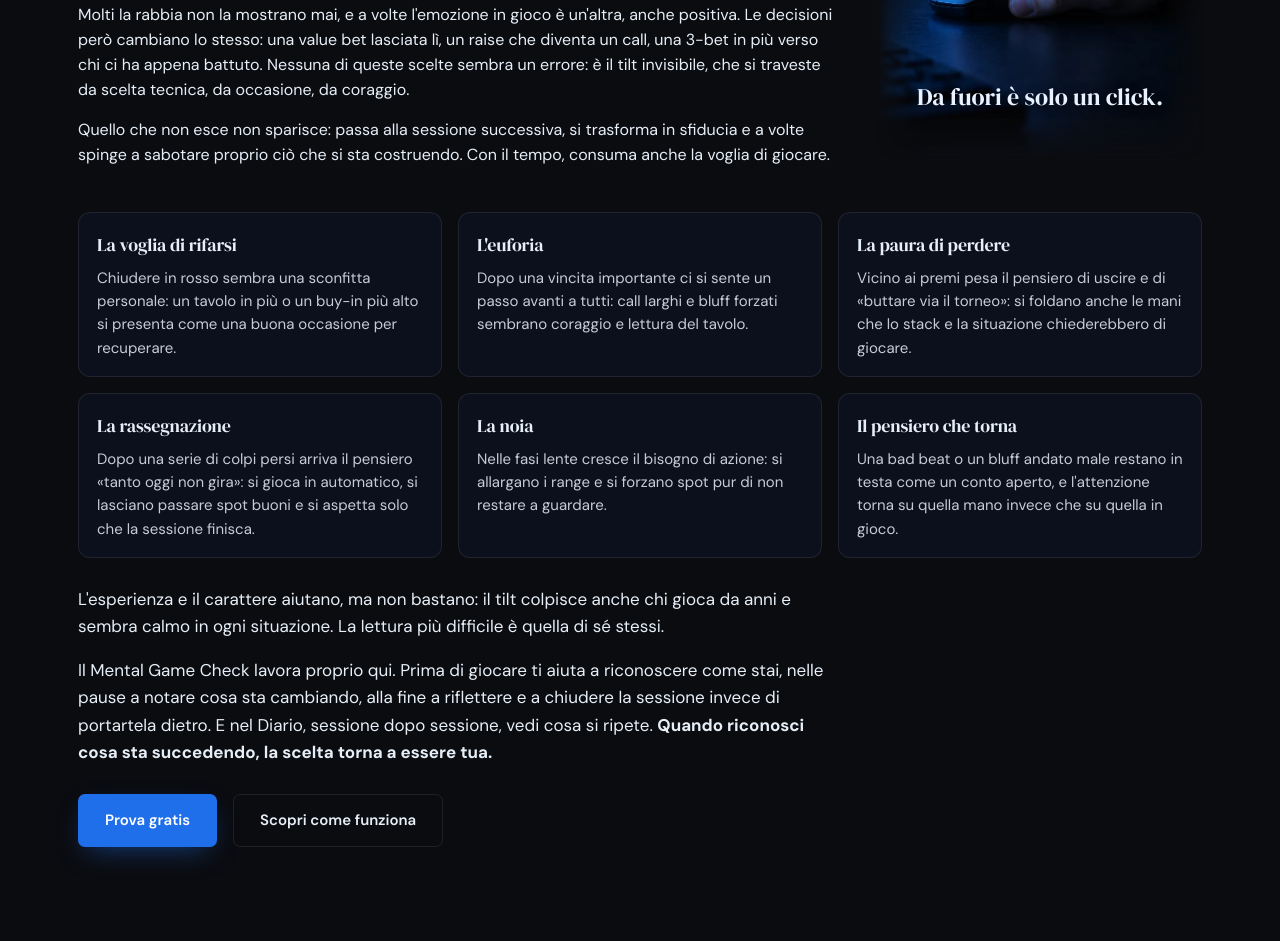
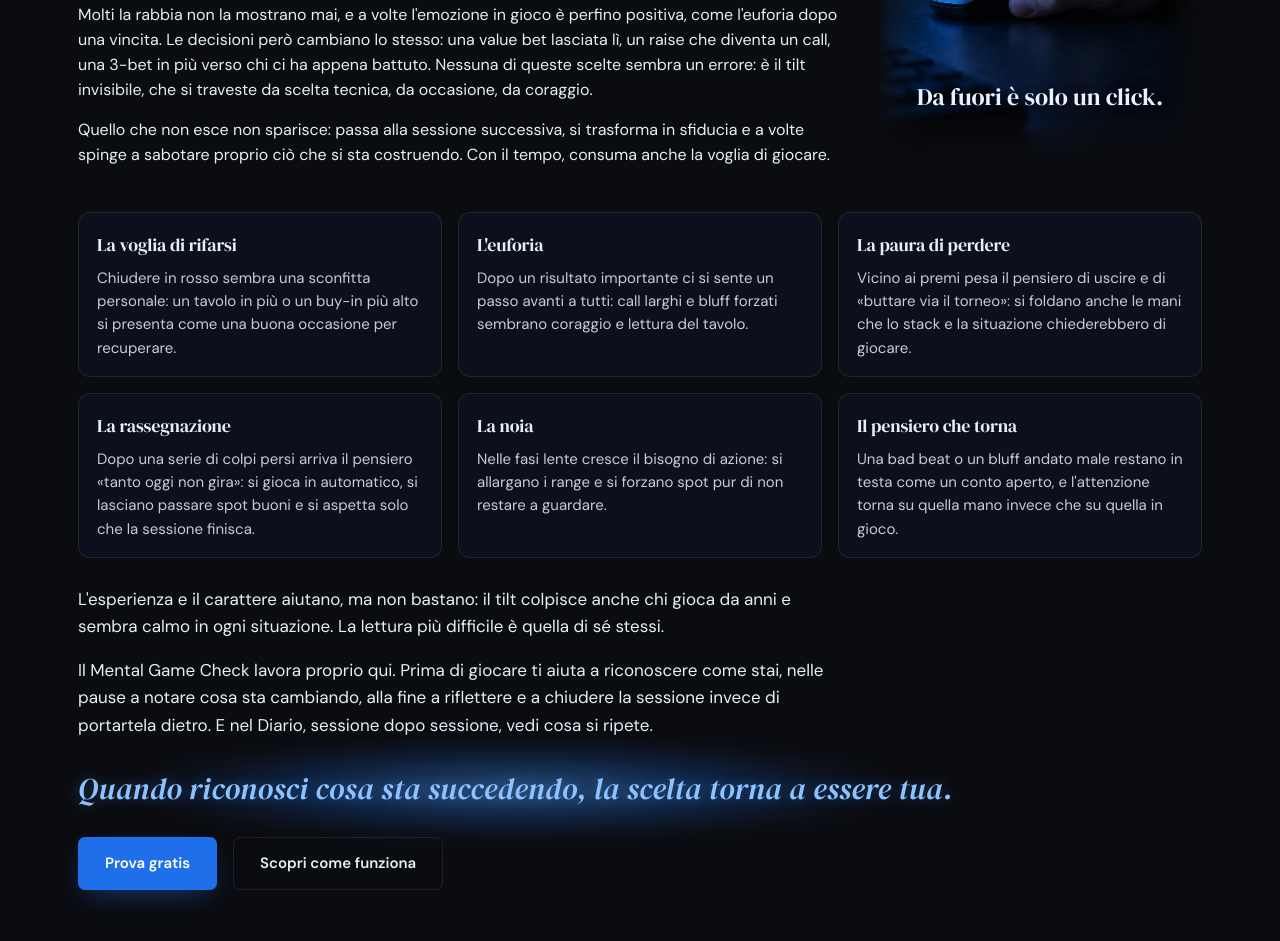
Before and after one commit to rucchettad/mindset-discipline-lab-landing, a plain HTML site: page index.html in a window 1280 px wide. Shown: the part 1799-2740 px from the top of the page. Drawn offline with Linux system fonts and the light colour scheme.

Commit message:
Add files via upload

```diff
--- a/index.html
+++ b/index.html
@@ -176,6 +176,15 @@
             mask-composite:intersect; }
   .foto-mano-dida{ position:absolute; left:0; right:0; bottom:10%; margin:0; padding:0 18px; text-align:center;
     font-family:'DM Serif Display',serif; font-size:24px; color:#e8f1ff; text-shadow:0 2px 12px rgba(0,0,0,.8); }
+  .frase-liberta{ margin:30px 0 10px; font-family:'DM Serif Display',serif; font-style:italic; font-weight:400;
+    font-size:clamp(22px,2.4vw,30px); line-height:1.35; color:#8cc2ff; letter-spacing:.3px;
+    text-shadow:0 0 14px rgba(88,166,255,.35); }
+  .frase-liberta .a-capo-tel{ display:none; }
+  .frase-liberta{ position:relative; width:fit-content; max-width:100%; isolation:isolate; }
+  .frase-liberta::before{ content:''; position:absolute; z-index:-1; left:-10%; right:-10%; top:-110%; bottom:-110%;
+    background:radial-gradient(ellipse 50% 50% at 50% 50%, rgba(88,166,255,.42) 0%, rgba(31,111,235,.26) 40%, rgba(31,111,235,.08) 62%, rgba(31,111,235,0) 78%);
+    filter:blur(10px); pointer-events:none; }
+  @media (max-width:600px){ .frase-liberta{ font-size:19px; letter-spacing:0; } .frase-liberta .a-capo-tel{ display:inline; } }
   @media (max-width:1060px){
     .tilt-grid{ grid-template-columns:1fr; gap:10px; }
     .tilt-ill{ order:2; margin:10px 0 0; }
@@ -251,7 +260,7 @@
       <p style="font-size:19px;color:var(--copper-bright);margin-top:-6px;">Spesso nasce da qualcosa che senti, ma non riconosci.</p>
       <p>Quando si parla di tilt si pensa a tastiere sbattute e scatti d'ira. Ma la rabbia è solo la parte che si vede. Prima della rabbia c'è una mano andata male, il modo in cui la leggiamo e lo stato in cui ci trova: la stanchezza, una giornata storta, una frustrazione che cresce in silenzio.</p>
       <p>Di solito a dare peso a quella mano è l'ego, ed è naturale: in un gioco di competizione pura, dove ci si misura di continuo con gli altri, ogni mano diventa una sfida personale e ogni risultato un giudizio su di sé.</p>
-      <p>Molti la rabbia non la mostrano mai, e a volte l'emozione in gioco è un'altra, anche positiva. Le decisioni però cambiano lo stesso: una value bet lasciata lì, un raise che diventa un call, una 3-bet in più verso chi ci ha appena battuto. Nessuna di queste scelte sembra un errore: è il tilt invisibile, che si traveste da scelta tecnica, da occasione, da coraggio.</p>
+      <p>Molti la rabbia non la mostrano mai, e a volte l'emozione in gioco è perfino positiva, come l'euforia dopo una vincita. Le decisioni però cambiano lo stesso: una value bet lasciata lì, un raise che diventa un call, una 3-bet in più verso chi ci ha appena battuto. Nessuna di queste scelte sembra un errore: è il tilt invisibile, che si traveste da scelta tecnica, da occasione, da coraggio.</p>
       <p>Quello che non esce non sparisce: passa alla sessione successiva, si trasforma in sfiducia e a volte spinge a sabotare proprio ciò che si sta costruendo. Con il tempo, consuma anche la voglia di giocare.</p>
     </div>
     </div>
@@ -262,7 +271,7 @@
         </div>
         <div style="background:rgba(12,18,32,.75);border:1px solid var(--wire);border-radius:12px;padding:18px 18px 16px;">
           <h3 style="margin:0 0 8px;font-size:18px;">L'euforia</h3>
-          <p style="margin:0;opacity:.85;line-height:1.55;font-size:15px;">Dopo una vincita importante ci si sente un passo avanti a tutti: call larghi e bluff forzati sembrano coraggio e lettura del tavolo.</p>
+          <p style="margin:0;opacity:.85;line-height:1.55;font-size:15px;">Dopo un risultato importante ci si sente un passo avanti a tutti: call larghi e bluff forzati sembrano coraggio e lettura del tavolo.</p>
         </div>
         <div style="background:rgba(12,18,32,.75);border:1px solid var(--wire);border-radius:12px;padding:18px 18px 16px;">
           <h3 style="margin:0 0 8px;font-size:18px;">La paura di perdere</h3>
@@ -282,7 +291,8 @@
         </div>
     </div>
     <p style="max-width:760px;margin-top:28px;font-size:17px;line-height:1.6;">L'esperienza e il carattere aiutano, ma non bastano: il tilt colpisce anche chi gioca da anni e sembra calmo in ogni situazione. La lettura più difficile è quella di sé stessi.</p>
-    <p style="max-width:760px;margin-top:14px;font-size:17px;line-height:1.6;">Il Mental Game Check lavora proprio qui. Prima di giocare ti aiuta a riconoscere come stai, nelle pause a notare cosa sta cambiando, alla fine a riflettere e a chiudere la sessione invece di portartela dietro. E nel Diario, sessione dopo sessione, vedi cosa si ripete. <strong>Quando riconosci cosa sta succedendo, la scelta torna a essere tua.</strong></p>
+    <p style="max-width:760px;margin-top:14px;font-size:17px;line-height:1.6;">Il Mental Game Check lavora proprio qui. Prima di giocare ti aiuta a riconoscere come stai, nelle pause a notare cosa sta cambiando, alla fine a riflettere e a chiudere la sessione invece di portartela dietro. E nel Diario, sessione dopo sessione, vedi cosa si ripete.</p>
+    <p class="frase-liberta">Quando riconosci cosa sta succedendo,<br class="a-capo-tel"> la scelta torna a essere tua.</p>
     <!-- 22/11: pulsanti dopo la sezione sul tilt -->
     <div class="hero-ctas" style="margin-top:28px;">
       <a class="btn btn-primary" href="https://mentalgamecheck.com/accesso.html?registrati" target="_blank" rel="noopener">Prova gratis</a>
@@ -298,7 +308,7 @@
   <div class="wrap">
     <div class="statement-inner">
       <p class="statement-lead">Il mental game si allena, come il resto del gioco.</p>
-      <p>Non serve diventare un'altra persona. Servono piccoli gesti, fatti ogni volta che giochi: fermarti un momento prima di iniziare, ascoltarti nelle pause, fare il punto alla fine.</p>
+      <p>Non serve diventare un'altra persona. Servono piccoli gesti, ogni volta che giochi: fermarti un momento prima di iniziare, ascoltarti nelle pause, fare il punto alla fine.</p>
       <p>All'inizio chiedono attenzione e un po' di fatica. Poi diventano abitudine, e si vede: decisioni più lucide, meno sessioni che pesano il giorno dopo, più fiducia nel tuo gioco.</p>
       <p>E sempre più spesso arriva la cosa più preziosa: la testa libera. Sei dentro la mano in corso, le decisioni scorrono e il rumore si spegne. È lo stato di flow, ed è lì che giochi il tuo poker migliore.</p>
     </div>
--- a/style.css
+++ b/style.css
@@ -326,6 +326,8 @@
   }
   footer .brand{ font-size:15px; }
   footer .fine{ font-size:12.5px; color:var(--muted); font-family:'DM Sans',monospace; }
+  footer .fine a{ color:var(--copper-bright); text-decoration:none; transition:color .15s; }
+  footer .fine a:hover{ color:#8cc2ff; text-decoration:underline; text-underline-offset:3px; }
 
   /* GLOSSARIO TOOLTIP */
   /* Parole del glossario: testo chiaro con linea sottile verde; diventano verdi quando la spiegazione è aperta */
```
